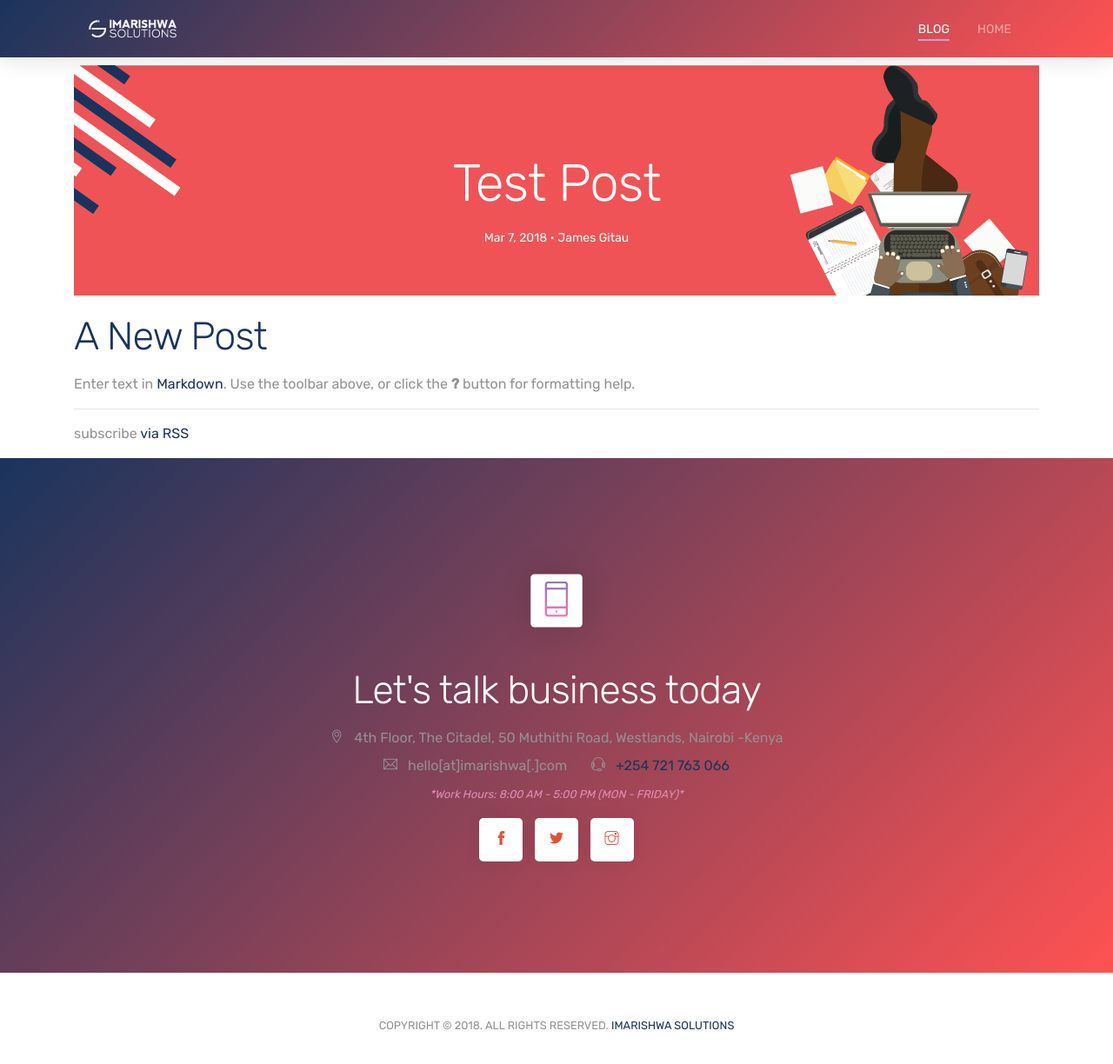
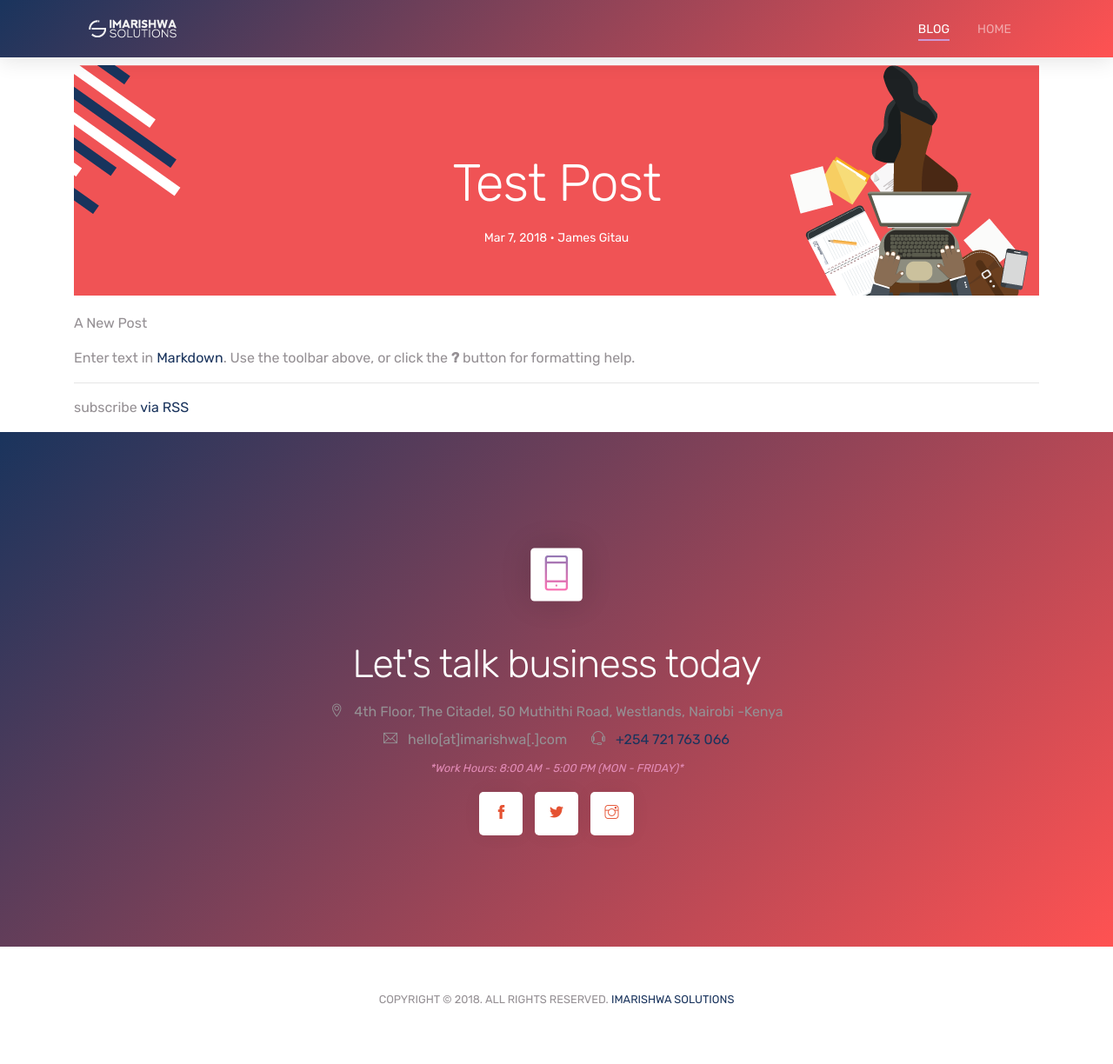
Before and after one commit to Imarishwa-Solutions/ImarishwaSolutions, a Jekyll site: the page built from _posts/2018-03-07-test-post.md, in a window 1280 px wide and 1239 px high. Shown: the top 1224 px of the window at 87% size. Built offline with Jekyll 4.4.1, drawn with Linux system fonts in a browser that asks for light colours.

```diff
--- a/_posts/2018-03-07-test-post.md
+++ b/_posts/2018-03-07-test-post.md
@@ -6,6 +6,6 @@ categories: business
 image: star.jpg
 author: James Gitau
 ---
-## A New Post
+A New Post
 
 Enter text in [Markdown](http://daringfireball.net/projects/markdown/). Use the toolbar above, or click the **?** button for formatting help.
```
